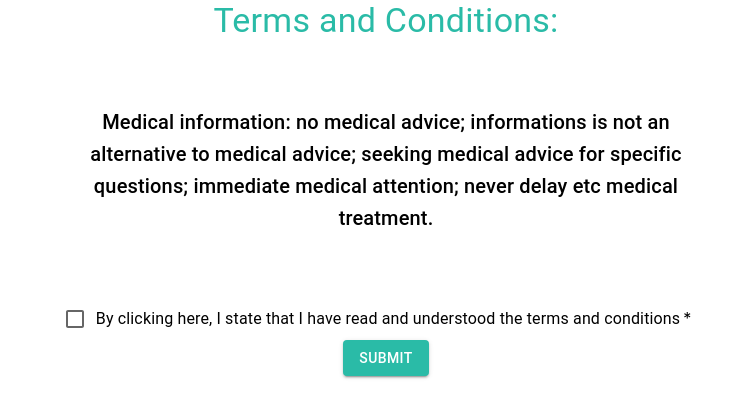
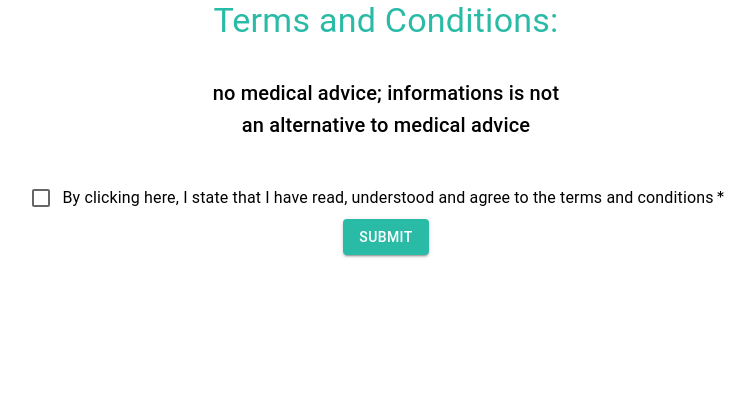
Before and after one commit to Srikantam-Bhavana/MediFind, a React (Create React App) app: page /disclaimer in a window 1280 px wide. Shown: the top 418 px of the page, without its empty margins (254-1009 px from the left). Built offline with nearby package versions, Linux system fonts and the light colour scheme.

Commit message:
changed Terms and Conditions

```diff
--- a/src/components/Disclaimer.js
+++ b/src/components/Disclaimer.js
@@ -21,9 +21,9 @@ const Disclaimer = () => {
             <Typography variant='h4' color='primary'> Terms and Conditions: </Typography>
             <form onSubmit={handleSubmit}>
                 <div style={{ paddingLeft:'25%',paddingTop:'5%',paddingBottom:'5%', justifyContent:'center', width:'50%', height: '50%'}}>
-                <Typography variant='h6'>Medical information: no medical advice; informations is not an alternative to medical advice; seeking medical advice for specific questions; immediate medical attention; never delay etc medical treatment.</Typography>
+                <Typography variant='h6'>no medical advice; informations is not an alternative to medical advice</Typography>
                 </div>
-                <FormControlLabel required control={<Checkbox />} label="By clicking here, I state that I have read and understood the terms and conditions" />
+                <FormControlLabel required control={<Checkbox />} label="By clicking here, I state that I have read, understood and agree to the terms and conditions" />
                 <br/>
                 <Button variant="contained" type="submit">Submit</Button>
             </form>
```
